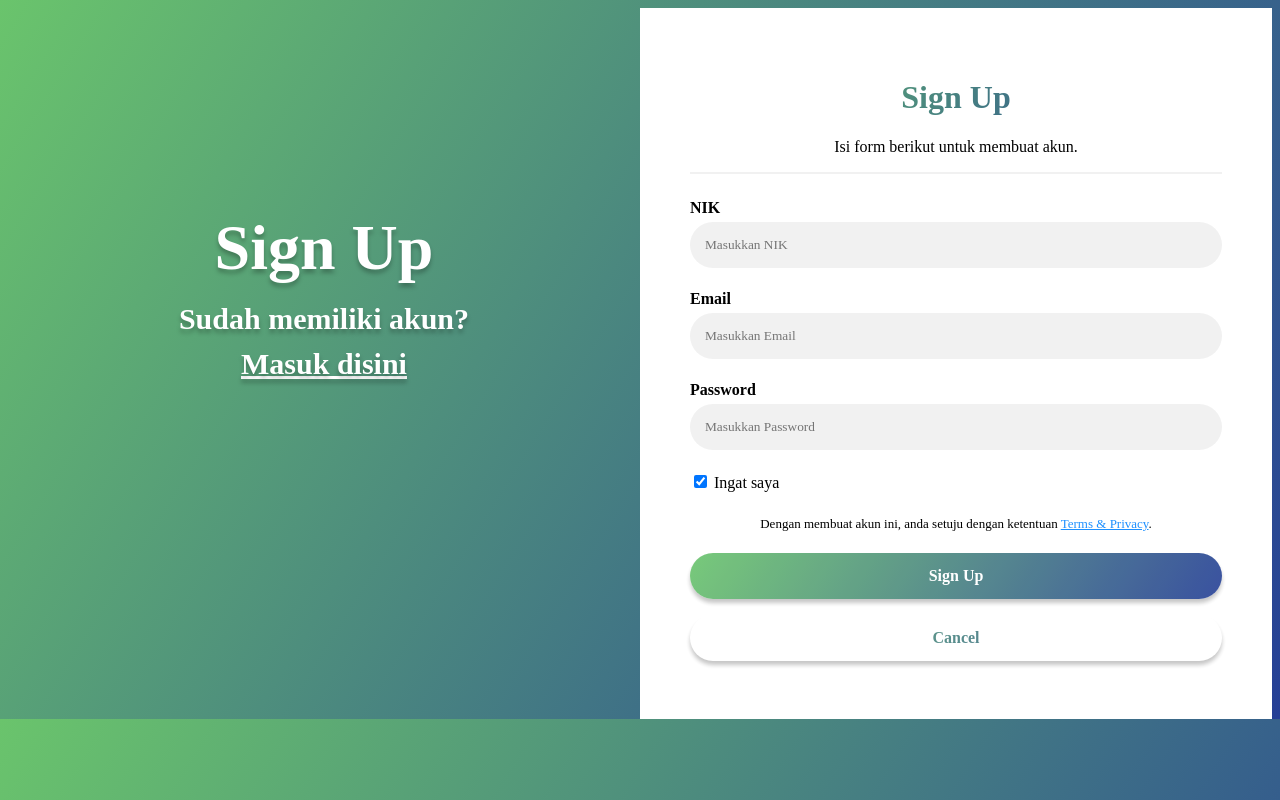
After one commit to nailykhry/EAS-PWEB, a PHP site: page /signup.php in a window 1280 px wide. The commit adds this page. Run offline with PHP 8.4, Linux system fonts and the light colour scheme.

Commit message:
signup and login front end

```diff
--- a/index.php
+++ b/index.php
@@ -26,8 +26,8 @@
               <div class="left-content show-up header-text wow fadeInLeft" data-wow-duration="1s" data-wow-delay="1s">
                 <div class="row">
                   <div class="col-lg-12">
-                    <h2>Get The Latest App From App Stores</h2>
-                    <p>Chain App Dev is an app landing page HTML5 template based on Bootstrap v5.1.3 CSS layout provided by TemplateMo, a great website to download free CSS templates.</p>
+                    <h2>Seleksi Pegawai</h2>
+                    <p>Kementrian Kelautan dan Perikanan Provinsi Jawa Timur</p>
                   </div>
                   <div class="col-lg-12">
                     <div class="white-button first-button scroll-to-section">
--- /dev/null
+++ b/signup.php
@@ -0,0 +1,188 @@
+<!DOCTYPE html>
+<head>
+    <title>Sign Up</title>
+    <style>
+        body {
+            font-family: "Poppins";
+            background: linear-gradient(122.06deg, #69C371 0%, #6AC46C 0.01%, #253F96 100.02%);
+        }
+
+        * {box-sizing: border-box}
+
+        /* Full-width input fields */
+        input[type=text], input[type=password] {
+        width: 100%;
+        padding: 15px;
+        margin: 5px 0 22px 0;
+        display: inline-block;
+        border: none;
+        background: #f1f1f1;
+        border-radius: 100px;
+        font-family: "Poppins";
+        }
+
+        input[type=text]:focus, input[type=password]:focus {
+        background-color: #ddd;
+        outline: none;
+        font-family: "Poppins";
+        }
+
+        hr {
+        border: 1px solid #f1f1f1;
+        margin-bottom: 25px;
+        }
+
+        /* Set a style for all buttons */
+        button {
+        box-shadow: 0px 4px 4px rgba(0, 0, 0, 0.25);
+        border-radius: 100px;
+        color: white;
+        padding: 14px 20px;
+        margin: 8px 0;
+        border: none;
+        cursor: pointer;
+        width: 100%;
+        opacity: 0.9;
+        font-family: "Poppins";
+        font-weight: bold;
+        font-size: medium;
+        }
+
+        button:hover {
+        opacity:1;
+        }
+
+        /* Extra styles for the cancel button */
+        .cancelbtn {
+        padding: 14px 20px;
+        background: linear-gradient(122.06deg, #69C371 0%, #6AC46C 0.01%, #253F96 100.02%);
+        -webkit-background-clip: text;
+        -webkit-text-fill-color: transparent;
+        background-clip: text;
+        text-fill-color: transparent;
+
+        }
+
+        /* Extra styles for the cancel button */
+        .signupbtn {
+        padding: 14px 20px;
+        background: linear-gradient(122.06deg, #69C371 0%, #6AC46C 0.01%, #253F96 100.02%);
+        box-shadow: 0px 4px 4px rgba(0, 0, 0, 0.25);
+        border-radius: 100px;
+        }
+
+        /* Float cancel and signup buttons and add an equal width */
+        .cancelbtn, .signupbtn {
+        float: left;
+        width: 100%;
+        }
+
+        /* Add padding to container elements */
+        .container {
+        padding: 50px;
+        }
+
+        /* Clear floats */
+        .clearfix::after {
+        content: "";
+        clear: both;
+        display: table;
+        }
+
+        /* Change styles for cancel button and signup button on extra small screens */
+        @media screen and (max-width: 300px) {
+        .cancelbtn, .signupbtn {
+            width: 100%;
+        }
+        }
+
+        form {
+            width: 50%;
+            float: right;
+            background: white;
+
+        }
+
+        h1{
+        text-align: center;
+        background: linear-gradient(122.06deg, #69C371 0%, #6AC46C 0.01%, #253F96 100.02%);
+        -webkit-background-clip: text;
+        -webkit-text-fill-color: transparent;
+        background-clip: text;
+        text-fill-color: transparent;
+        }
+
+        p {
+            text-align: center;
+        }
+
+        .judul-hlm {
+            width: 50%;
+            float: left;
+            position: relative;
+            font-style: normal;
+            font-weight: 900;
+            font-size: 64px;
+            line-height: 96px;
+            /* identical to box height */
+
+            text-align: center;
+            color: #FFFFFF;
+            text-shadow: 0px 4px 4px rgba(0, 0, 0, 0.25);
+        }
+
+        .ket-hlm {
+            font-style: normal;
+            font-weight: 600;
+            font-size: 30px;
+            line-height: 45px;
+            text-align: center;
+            color: #FFFFFF;
+            text-shadow: 0px 4px 4px rgba(0, 0, 0, 0.25);
+        }
+
+        a {
+            color: white;
+        }
+    </style>
+</head>
+<body>
+      <div class="judul-hlm">
+        <br>
+        <br>
+        Sign Up
+        <div class="ket-hlm">Sudah memiliki akun?</div>
+        <div class="ket-hlm"><a href="#">Masuk disini</a></div>
+    </div>
+
+    <form action="action_page.php" style="border:none #ccc">
+        <div class="container">
+          <h1>Sign Up</h1>
+          <p>Isi form berikut untuk membuat akun.</p>
+          <hr>
+
+          <label for="nik"><b>NIK</b></label>
+          <input type="text" placeholder="Masukkan NIK" name="nik" required>
+
+          <label for="email"><b>Email</b></label>
+          <input type="text" placeholder="Masukkan Email" name="email" required>
+
+          <label for="psw"><b>Password</b></label>
+          <input type="password" placeholder="Masukkan Password" name="psw" required>
+
+          <label>
+            <input type="checkbox" checked="checked" name="remember" style="margin-bottom:15px"> Ingat saya
+          </label>
+
+          <p style="font-size: small;">Dengan membuat akun ini, anda setuju dengan ketentuan <a href="#" style="color:dodgerblue">Terms & Privacy</a>.</p>
+
+          <div class="clearfix">
+            <button type="submit" class="signupbtn">Sign Up</button>
+          </div>
+          <div class="clearfix">
+            <button type="button" class="cancelbtn">Cancel</button>
+          </div>
+        </div>
+      </form>
+</body>
+</html>
```
Also changed, not shown: html-login.html (added, +184 -0 lines), html-signup.html (added, +188 -0 lines), login.php (added, +184 -0 lines).
